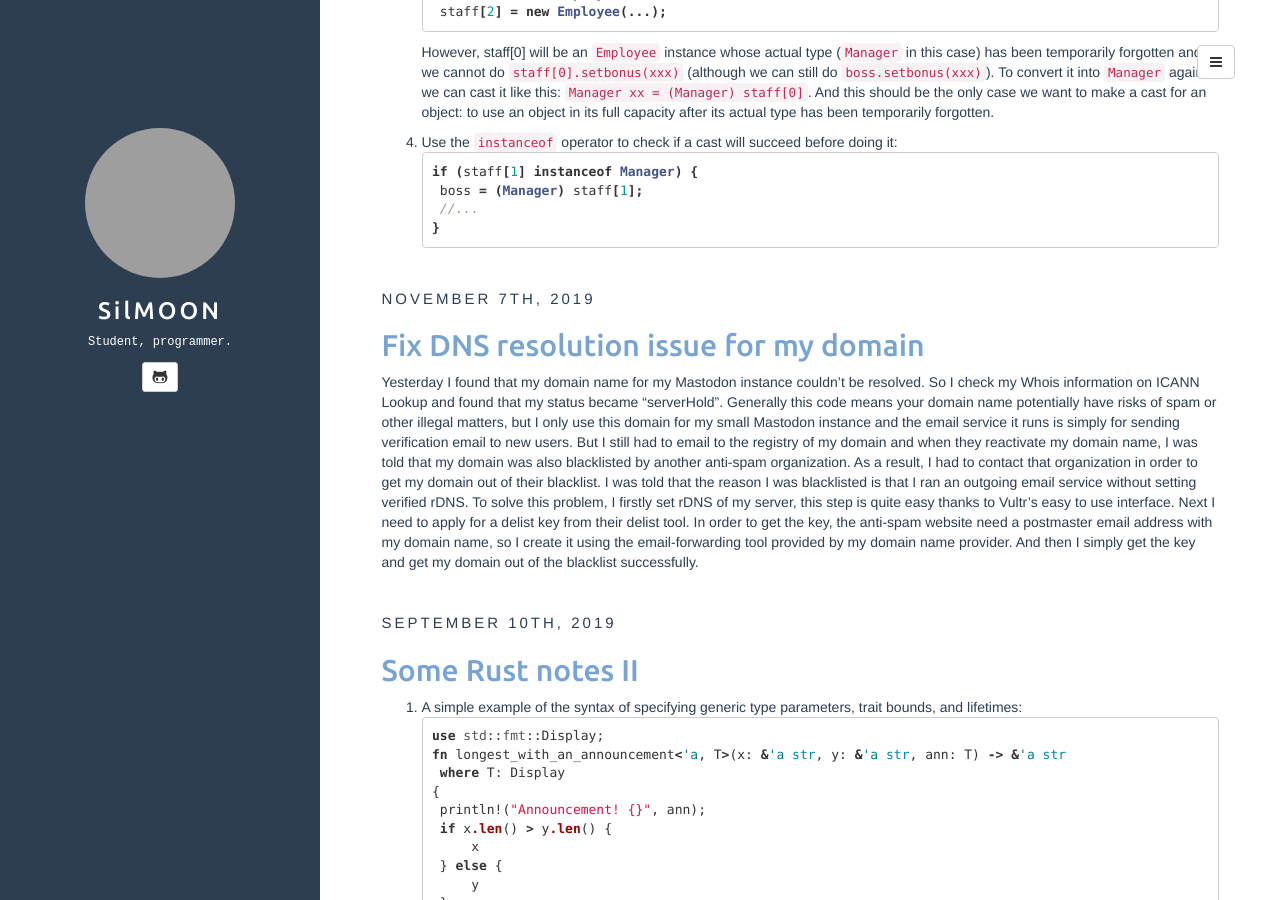
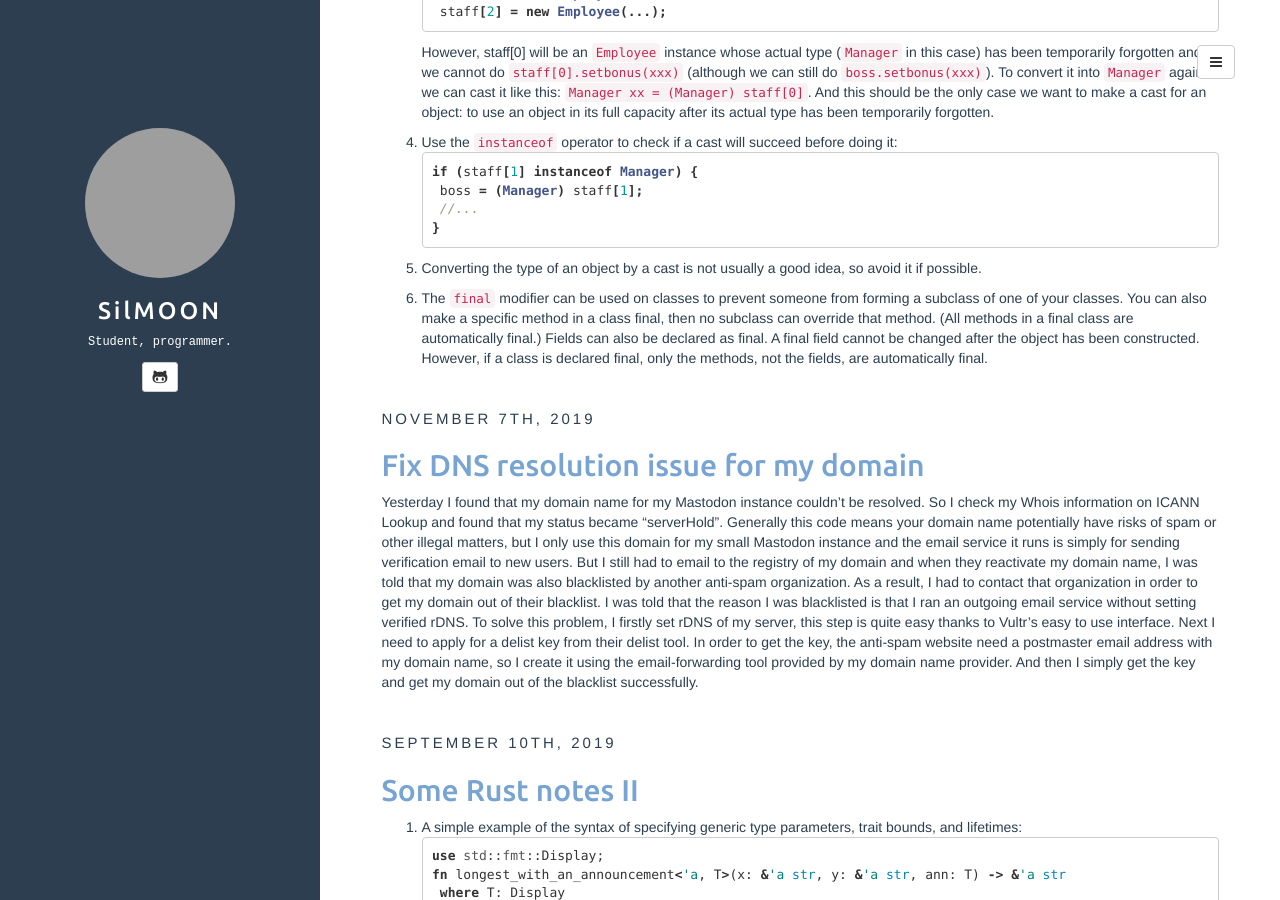
Before and after one commit to SilMOON/silmoon.github.io, a Jekyll site: the page built from index.html, in a window 1280 px wide and 900 px high, scrolled down 814 px. Built offline with Jekyll 4.4.1, drawn with Linux system fonts in a browser that asks for light colours; the list of posts is cut into pages by our own code; grey boxes are pictures that could not be loaded.

Commit message:
modify post

````diff
--- a/_posts/2020-01-17-some-java-notes.md
+++ b/_posts/2020-01-17-some-java-notes.md
@@ -47,3 +47,7 @@ if (staff[1] instanceof Manager) {
     //...
 }
 ```
+
+5. Converting the type of an object by a cast is not usually a good idea, so avoid it if possible.
+
+6. The `final` modifier can be used on classes to prevent someone from forming a subclass of one of your classes. You can also make a specific method in a class final, then no subclass can override that method. (All methods in a final class are automatically final.) Fields can also be declared as final. A final field cannot be changed after the object has been constructed. However, if a class is declared final, only the methods, not the fields, are automatically final.
````
